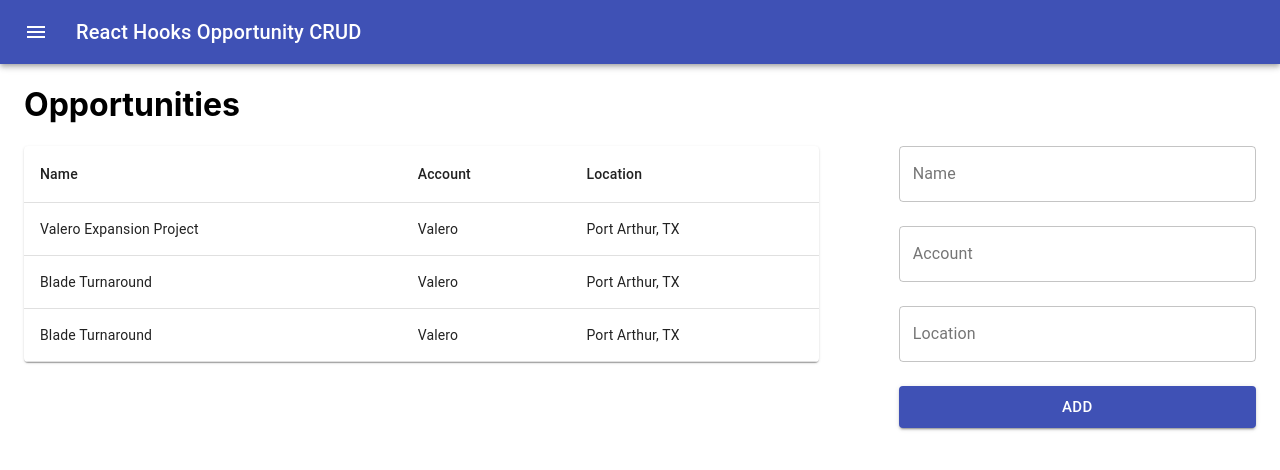
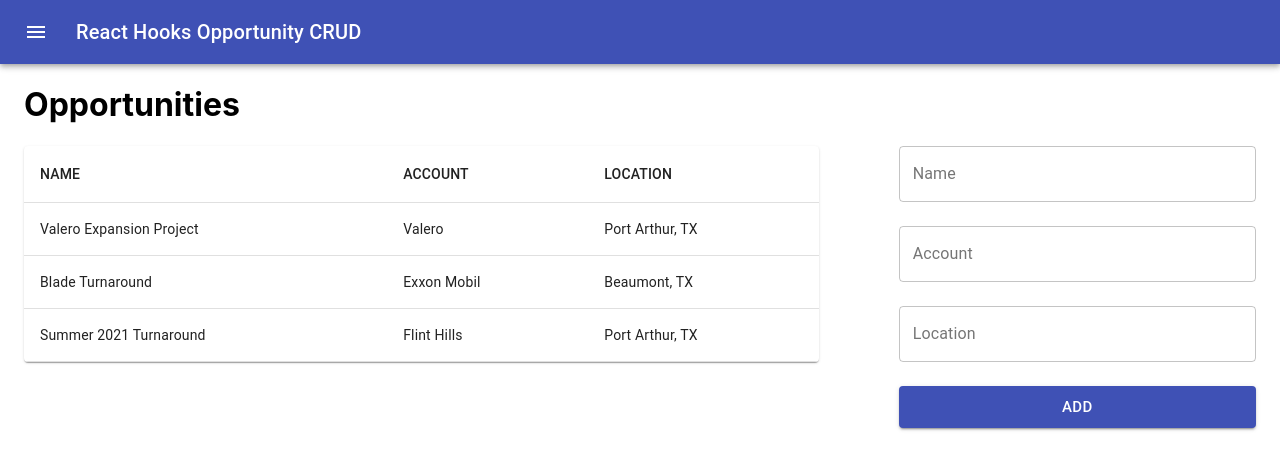
Before and after one commit to StrykerKent/react-hooks-opportunities-crud, a React (Create React App) app: page / in a window 1280 px wide. Shown: the top 470 px of the page. Built offline with nearby package versions, Linux system fonts and the light colour scheme.

Commit message:
added ability to add opportunities (create)

```diff
--- a/src/App.js
+++ b/src/App.js
@@ -1,4 +1,4 @@
-import React from 'react'
+import React, { useState } from 'react'
 import OpportunityTable from './components/OpportunityTable'
 import AddOpportunity from './components/AddOpportunity'
 
@@ -6,20 +6,11 @@ import { makeStyles } from '@material-ui/core/styles'
 import AppBar from '@material-ui/core/AppBar'
 import Toolbar from '@material-ui/core/Toolbar'
 import Typography from '@material-ui/core/Typography'
-import Button from '@material-ui/core/Button'
 import IconButton from '@material-ui/core/IconButton'
 import Container from '@material-ui/core/Container'
 import Grid from '@material-ui/core/Grid'
 import MenuIcon from '@material-ui/icons/Menu'
-import Drawer from '@material-ui/core/Drawer'
-import List from '@material-ui/core/List';
-import clsx from 'clsx';
-import Divider from '@material-ui/core/Divider';
-import ListItem from '@material-ui/core/ListItem';
-import ListItemIcon from '@material-ui/core/ListItemIcon';
-import ListItemText from '@material-ui/core/ListItemText';
-import InboxIcon from '@material-ui/icons/MoveToInbox';
-import MailIcon from '@material-ui/icons/Mail';
+
 
 const useStyles = makeStyles((theme) => ({
   root: {
@@ -33,19 +24,38 @@ const useStyles = makeStyles((theme) => ({
   },
 }))
 
+const App = () => {
+  const classes = useStyles()
 
+  function createData(id, name, account, location) {
+    return { id, name, account, location };
+  }
 
-function App() {
-  const classes = useStyles()
+  const data = [
+    createData(1, 'Valero Expansion Project', 'Valero', 'Port Arthur, TX'),
+    createData(2, 'Blade Turnaround', 'Exxon Mobil', 'Beaumont, TX'),
+    createData(3, 'Summer 2021 Turnaround', 'Flint Hills', 'Port Arthur, TX'),
+  ];
+
+  const [opportunities, setOpportunity] = useState(data)
+
+  const addOpportunity = opportunity => {
+    opportunity.id = opportunities.length + 1
+    setOpportunity([...opportunities, opportunity])
+  }
 
   return (
     <div className={classes.root}>
       <AppBar position="static">
         <Toolbar>
-          <IconButton edge="start" className={classes.menuButton} color="inherit" aria-label="menu">
+          <IconButton
+            edge="start"
+            className={classes.menuButton}
+            color="inherit"
+            aria-label="menu"
+          >
             <MenuIcon />
           </IconButton>
-
           <Typography variant="h6" className={classes.title}>
             React Hooks Opportunity CRUD
           </Typography>
@@ -53,24 +63,17 @@ function App() {
       </AppBar>
       <Container maxWidth="xl">
         <h1>Opportunities</h1>
-        <Grid
-          container
-          direction="row"
-          justify="flex-start"
-          spacing={10}
-        >
+        <Grid container direction="row" justify="flex-start" spacing={10}>
           <Grid item xs={12} md={8}>
-            <OpportunityTable />
-
+            <OpportunityTable opportunities={opportunities} />
           </Grid>
           <Grid item xs={12} md={4}>
-            <AddOpportunity />
+            <AddOpportunity addOpportunity={addOpportunity} />
           </Grid>
         </Grid>
       </Container>
-
     </div>
-  )
+  );
 }
 
 export default App
--- a/src/components/AddOpportunity.js
+++ b/src/components/AddOpportunity.js
@@ -1,15 +1,69 @@
-import React from 'react'
+import React, { useState } from 'react'
 import './AddOpportunityStyle.css'
 import Button from '@material-ui/core/Button'
 import TextField from '@material-ui/core/TextField'
 
-const AddOpportunity = () => (
-  <form>
-    <TextField id="name" label="Name" variant="outlined" margin="normal" />
-    <TextField id="account" label="Account" variant="outlined" margin="normal" />
-    <TextField id="location" label="Location" variant="outlined" margin="normal" />
-    <Button variant="contained" color="primary" size="large" mt={2}>Add</Button>
-  </form>
-)
+const AddOpportunity = props => {
+
+  const initialFormState = { id: null, name: '', account: '', location: ''}
+  const [opportunity, setOpportunity] = useState(initialFormState)
+
+  const handleInputChange = e => {
+    const {name, value} = e.target
+    setOpportunity({...opportunity, [name]: value})
+  }
+
+  return (
+    <form
+      onSubmit={(e) => {
+        e.preventDefault();
+        if (!opportunity.name || !opportunity.account || !opportunity.location)
+          return;
+        props.addOpportunity(opportunity);
+        setOpportunity(initialFormState);
+      }}
+    >
+      <TextField
+        type="text"
+        id="name"
+        name="name"
+        label="Name"
+        variant="outlined"
+        margin="normal"
+        value={opportunity.name}
+        onChange={handleInputChange}
+      />
+      <TextField
+        type="text"
+        id="account"
+        name="account"
+        label="Account"
+        variant="outlined"
+        margin="normal"
+        value={opportunity.account}
+        onChange={handleInputChange}
+      />
+      <TextField
+        type="text"
+        id="location"
+        name="location"
+        label="Location"
+        variant="outlined"
+        margin="normal"
+        value={opportunity.location}
+        onChange={handleInputChange}
+      />
+      <Button
+        type="submit"
+        variant="contained"
+        color="primary"
+        size="large"
+        mt={2}
+      >
+        Add
+      </Button>
+    </form>
+  );
+}
 
 export default AddOpportunity
--- a/src/components/AddOpportunityStyle.css
+++ b/src/components/AddOpportunityStyle.css
@@ -4,19 +4,10 @@ form {
   justify-content: space-between;
 }
 
-form > .MuiFormControl-marginNormal:nth-child(1) {
+form > div:nth-child(1) {
   margin-top: 0px;
 }
 
 form > button {
   margin-top: 1rem !important;
 }
-
-/* button {
-  display: block;
-  max-width: 50px;
-} */
-
-/* button {
-  margin-top: 1rem !important;
-} */
--- a/src/components/OpportunityTable.js
+++ b/src/components/OpportunityTable.js
@@ -8,43 +8,9 @@ import TableRow from '@material-ui/core/TableRow';
 import Paper from '@material-ui/core/Paper';
 import './OpportunityTableStyle.css'
 
-function createData(name, account, location) {
-  return { name, account, location };
-}
-
-const rows = [
-  createData('Valero Expansion Project', 'Valero', 'Port Arthur, TX'),
-  createData('Blade Turnaround', 'Valero', 'Port Arthur, TX'),
-  createData('Blade Turnaround', 'Valero', 'Port Arthur, TX'),
-];
-
-const OpportunityTable = () => (
-  // <table>
-  //   <tr>
-  //     <th>
-  //       Name
-  //     </th>
-  //     <th>
-  //       Account
-  //     </th>
-  //     <th>
-  //       Location
-  //     </th>
-  //   </tr>
-  //   <tr>
-  //     <td>
-  //       Valero Paint Tanks
-  //     </td>
-  //     <td>
-  //       Valero Paint Tanks
-  //     </td>
-  //     <td>
-  //       Valero Paint Tanks
-  //     </td>
-  //   </tr>
-  // </table>
+const OpportunityTable = (props) => (
   <TableContainer component={Paper}>
-      <Table aria-label="simple table">
+    <Table aria-label="table">
       <TableHead>
         <TableRow>
           <TableCell>Name</TableCell>
@@ -53,13 +19,13 @@ const OpportunityTable = () => (
         </TableRow>
       </TableHead>
       <TableBody>
-          {rows.map((row) => (
-            <TableRow key={row.name}>
-              <TableCell component="th" scope="row">
-                {row.name}
+        {props.opportunities.map((opportunity) => (
+          <TableRow key={opportunity.id}>
+            <TableCell scope="row">
+              {opportunity.name}
             </TableCell>
-              <TableCell>{row.account}</TableCell>
-              <TableCell>{row.location}</TableCell>
+            <TableCell>{opportunity.account}</TableCell>
+            <TableCell>{opportunity.location}</TableCell>
           </TableRow>
         ))}
       </TableBody>
--- a/src/components/OpportunityTableStyle.css
+++ b/src/components/OpportunityTableStyle.css
@@ -1,3 +1,3 @@
 th {
-  text-align: left;
+  text-transform: uppercase;
 }
```
Lines whose indentation alone changed are shown as unchanged.
